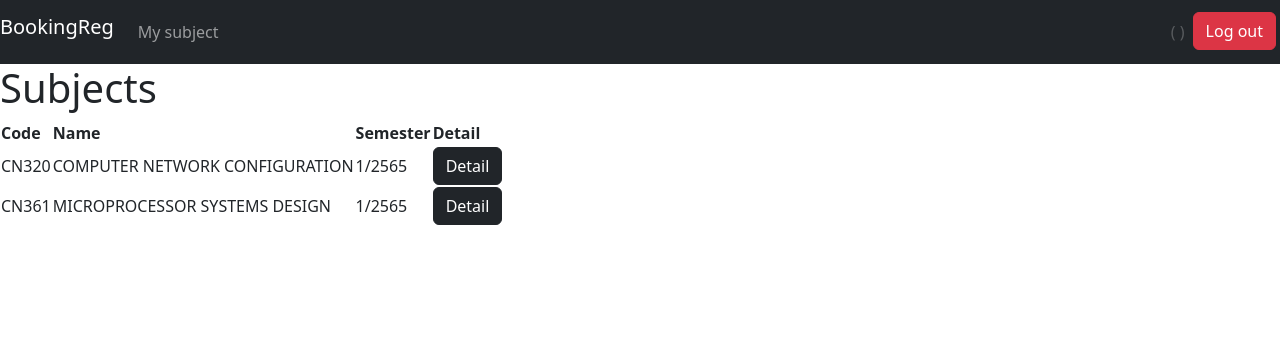
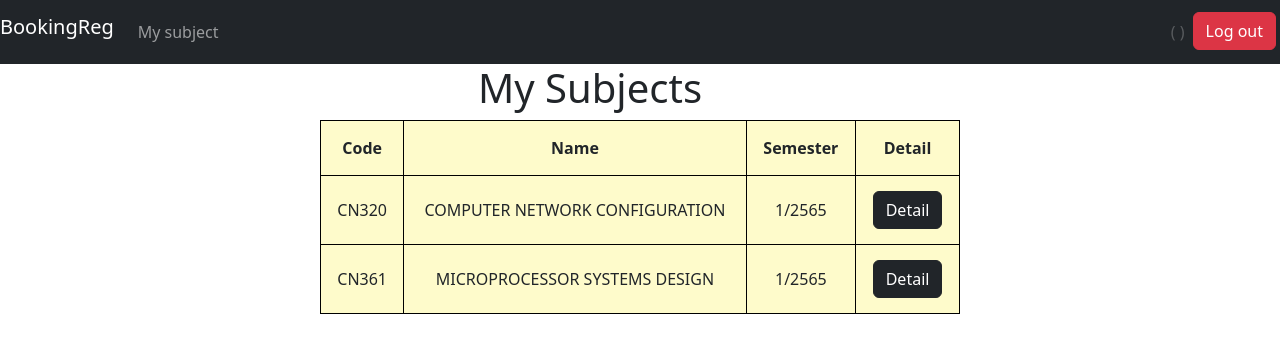
Before and after one commit to asnnat/cn331-as2, a Django app: template registration/regist/templates/regist/mysubject.html in a window 1280 px wide; the page is wider, and only the part inside the window is pictured. Shown: the top 364 px of that part. Run offline with Django 4.2, Linux system fonts and the light colour scheme; the template is opened without the code that fills it: values that come from a table or form of the project are taken from there, others are empty; data comes from the database, SQL or seed files in the repository.

Commit message:
edit mysubject.html

```diff
--- a/registration/regist/templates/regist/mysubject.html
+++ b/registration/regist/templates/regist/mysubject.html
@@ -3,10 +3,34 @@
 {% if message %}
     <div>{{ message }}</div>
 {% endif %}
-<h1>Subjects</h1>
-{% if subjects %}
-<table>
-    <tr>
+<style>
+    div.a {
+      position:relative;
+      left:478px
+    }
+        table, th, td {
+            border: 1px solid black;
+    }
+    th, td {
+        background-color: #fefbcb;
+        padding: 15px;
+    }
+    td {
+        text-align: center;
+        vertical-align: middle;
+    }
+    h3 {
+        text-align: center;
+    }
+    </style>
+{% if regists %}
+<div class="a">
+<h1>My Subjects</h1>
+</div>
+<table align = "center"
+    width=50%;
+    table-layout="fixed">
+    <tr align = "center">
       <th>Code</th>
       <th>Name</th>
       <th>Semester</th>
@@ -21,5 +45,7 @@
     </tr>
     {% endfor %}
 </table>
+{% else %}
+<h3> You are not enrolled. </h3>
 {% endif %}
 {% endblock %}
```
